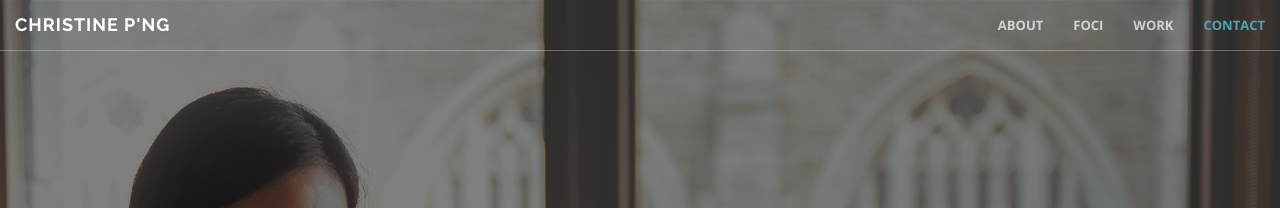
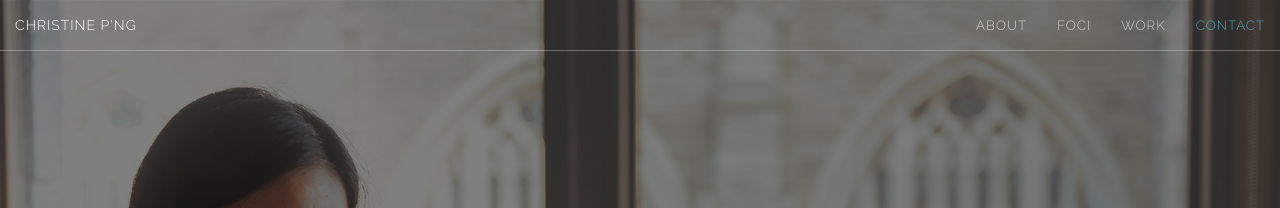
Before and after one commit to chspng/christinepng.ca, a Jekyll site: the page built from index.html, in a window 1280 px wide. Shown: the top 208 px of the page. Built offline with Jekyll 4.4.1, drawn with Linux system fonts in a browser that asks for light colours.

Commit message:
Changed nav fonts to be thin Raleway (non-amazing solution achieved through CSS in HTML...)

```diff
--- a/_includes/nav.html
+++ b/_includes/nav.html
@@ -1,3 +1,5 @@
+<link href="https://fonts.googleapis.com/css?family=Raleway:300" rel="stylesheet">
+
 <nav id="mainNav" class="navbar navbar-default navbar-fixed-top">
     <div class="container-fluid">
         <!-- Brand and toggle get grouped for better mobile display -->
@@ -8,23 +10,23 @@
                 <span class="icon-bar"></span>
                 <span class="icon-bar"></span>
             </button>
-            <a class="navbar-brand page-scroll" href="#page-top" style="font-family: 'Raleway', sans-serif; letter-spacing: 1px">Christine P'ng</a>
+            <a class="navbar-brand page-scroll" href="#page-top" style="font-family: 'Raleway', sans-serif; font-weight: 300; font-size: 100%; letter-spacing: 1px">Christine P'ng</a>
         </div>
 
         <!-- Collect the nav links, forms, and other content for toggling -->
         <div class="collapse navbar-collapse" id="bs-example-navbar-collapse-1">
             <ul class="nav navbar-nav navbar-right" >
                 <li>
-                    <a class="page-scroll" href="#about">About</a>
+                    <a class="page-scroll" href="#about" style="font-family: 'Raleway', sans-serif; font-weight: 300; font-size: 95%; letter-spacing: 1px">About</a>
                 </li>
                 <li>
-                    <a class="page-scroll" href="#foci">Foci</a>
+                    <a class="page-scroll" href="#foci" style="font-family: 'Raleway', sans-serif; font-weight: 300; font-size: 95%; letter-spacing: 1px">Foci</a>
                 </li>
                 <li>
-                    <a class="page-scroll" href="#portfolio">Work</a>
+                    <a class="page-scroll" href="#portfolio" style="font-family: 'Raleway', sans-serif; font-weight: 300; font-size: 95%; letter-spacing: 1px">Work</a>
                 </li>
                 <li>
-                    <a class="page-scroll" href="#contact">Contact</a>
+                    <a class="page-scroll" href="#contact" style="font-family: 'Raleway', sans-serif; font-weight: 300; font-size: 95%; letter-spacing: 1px">Contact</a>
                 </li>
             </ul>
         </div>
```
Also changed, not shown: _includes/work-nav.html (+4 -3 lines).
